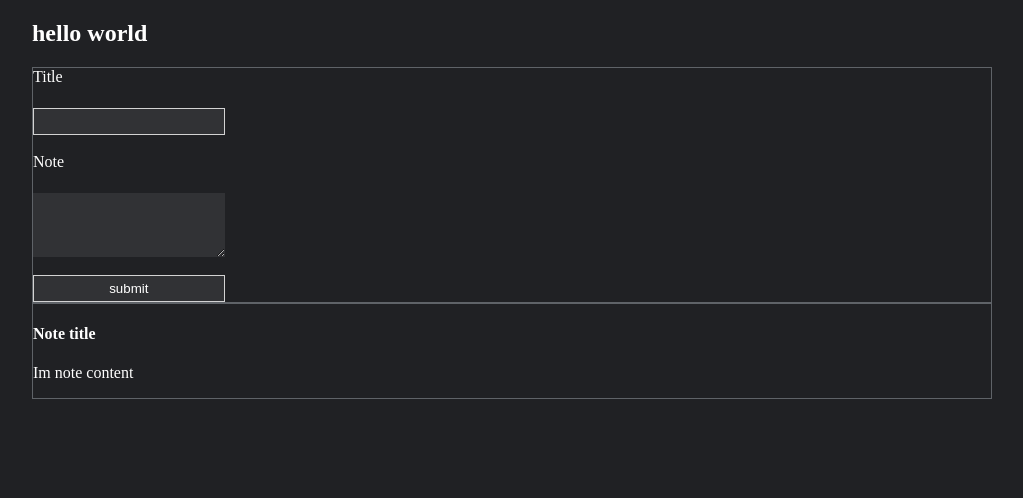
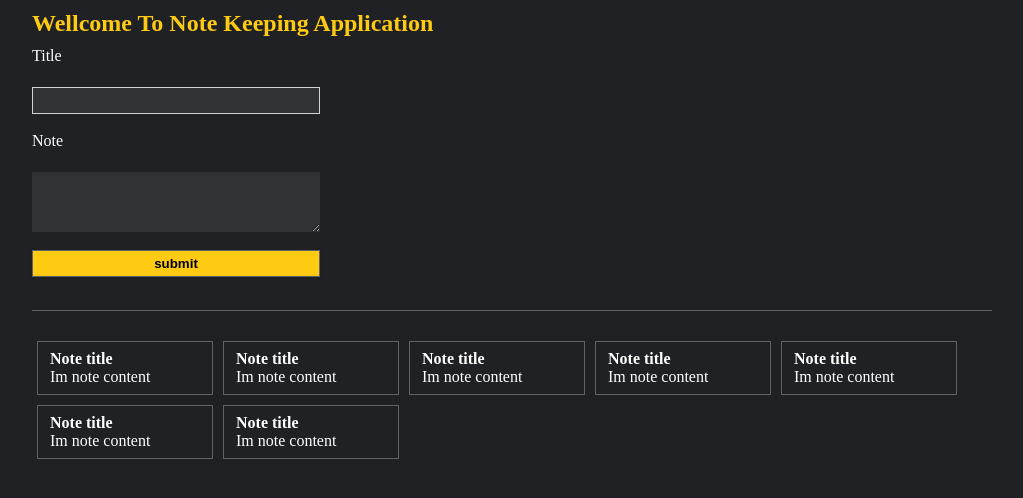
Before and after one commit to mazharul-miraz/notekeeper, a Django app: page / in a window 1280 px wide. Shown: the top 498 px of the page, without its empty margins (128-1151 px from the left). Run offline with Django 3.2, Linux system fonts and the light colour scheme.

Commit message:
add show note

```diff
--- a/static/css/style.css
+++ b/static/css/style.css
@@ -1,4 +1,6 @@
 
+*{padding: 0px;margin: 0px;
+    }
 body{
     background-color: #202124;
     color: #fff;
@@ -11,15 +13,18 @@
     width: 960px;
 }
 
-.note-block{
-    border: 1px solid #5f6368;
+
+.app-heading {
+    color: #feca12;
+    margin: 10px 0;
 }
+
 
 /* // Minimal Form Generic: Resets */
 input, select, textarea {
 	display: block;
 	box-sizing: border-box;
-	width: 20%;
+	width: 30%;
 	outline: none;
 	border: none;
 	border-radius: 0;
@@ -54,7 +59,32 @@
 }
 
 
+.note-block {
+    border-bottom: 1px solid #5f6368;
+    padding-bottom: 33px;
+}
+
+
 .show-note{
+    margin-top: 25px;
+    display: flex;
+    flex-wrap:wrap;
+}
+
+
+.note-card {
+    width: 150px;
+    padding: 8px 12px;
+    margin: 5px;
     border: 1px solid #5f6368;
+    cursor: pointer;
+}
 
+.submit-btn {
+    box-shadow: 0 1px 3px rgb(23 23 23 / 24%);
+    background-color: #feca12;
+    border: 1px solid #5f6368;
+    color: #000;
+    cursor: pointer;
+    font-weight: bold;
 }
--- a/templates/index.html
+++ b/templates/index.html
@@ -5,8 +5,7 @@
 
 
 <div class ="output">
-
-    <h2> hello world</h2>
+    <h2 class="app-heading">Wellcome To Note Keeping Application</h2>
 
     <div class ="note-block">
         <label for="note-title">Title</label></br>
@@ -22,6 +21,32 @@
             <h4>Note title</h4>
             <p>Im note content</p>
         </div>
+        <div class="note-card">
+            <h4>Note title</h4>
+            <p>Im note content</p>
+        </div>
+        <div class="note-card">
+            <h4>Note title</h4>
+            <p>Im note content</p>
+        </div>
+        <div class="note-card">
+            <h4>Note title</h4>
+            <p>Im note content</p>
+        </div>
+
+        <div class="note-card">
+            <h4>Note title</h4>
+            <p>Im note content</p>
+        </div>
+        <div class="note-card">
+            <h4>Note title</h4>
+            <p>Im note content</p>
+        </div>
+        <div class="note-card">
+            <h4>Note title</h4>
+            <p>Im note content</p>
+        </div>
+
 
     </div>
 
```
